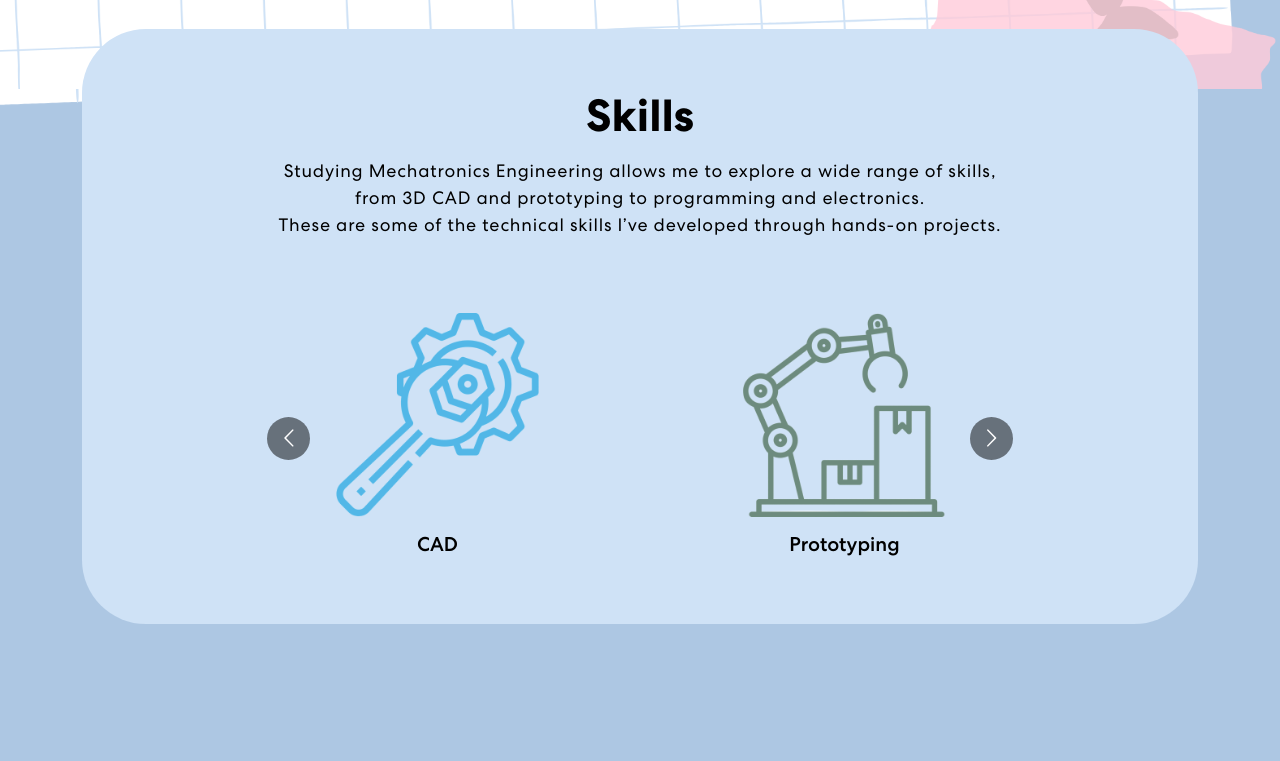
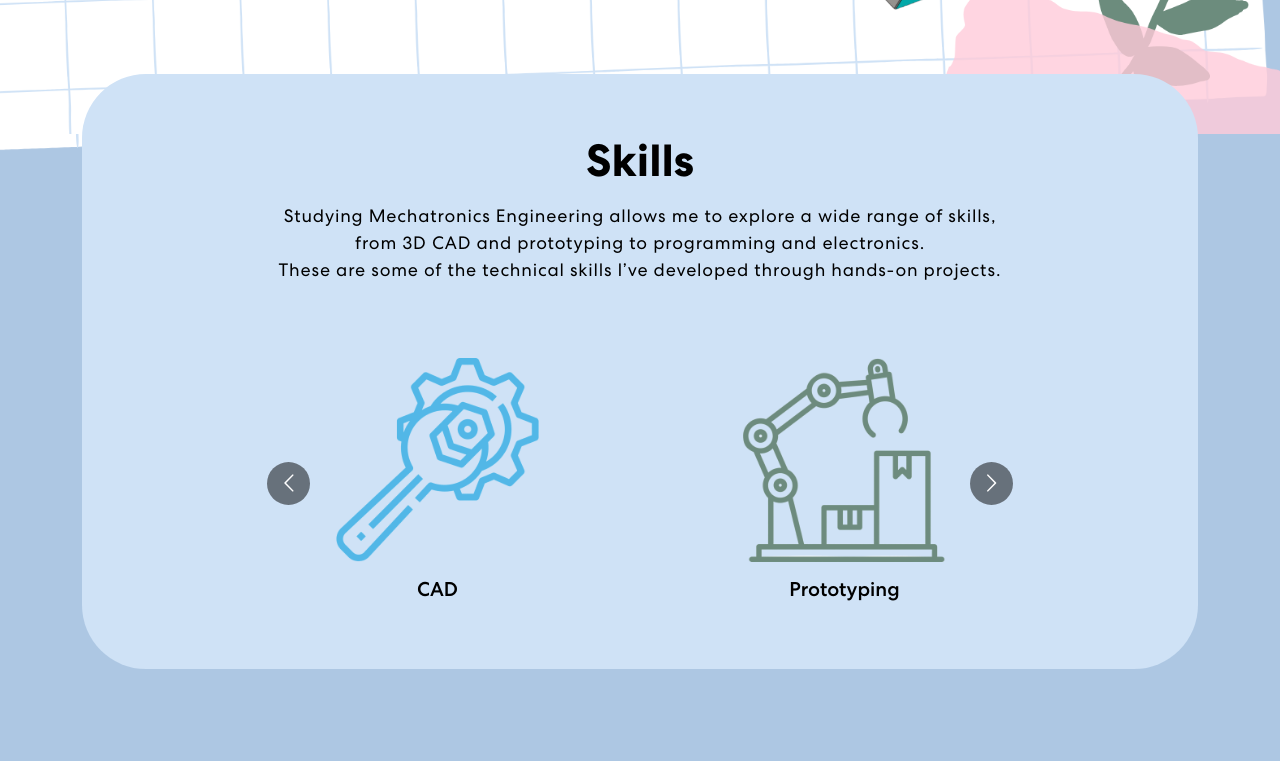
Before and after one commit to shuoqiu-autumn-sun/PortfolioWebsite, a React (Create React App) app: page / in a window 1280 px wide. Shown: the part 677-1438 px from the top of the page. Built offline with nearby package versions, Linux system fonts and the light colour scheme.

Commit message:
update images

```diff
--- a/package.json
+++ b/package.json
@@ -1,6 +1,6 @@
 {
   "name": "personal-portfolio",
-  "homepage": "https://shuoqiu-autumn-sun.github.io/P2",
+  "homepage": "https://shuoqiu-autumn-sun.github.io/PortfolioWebsite",
   "version": "0.1.0",
   "private": true,
   "dependencies": {
--- a/src/components/Skills.js
+++ b/src/components/Skills.js
@@ -6,7 +6,6 @@ import Carousel from 'react-multi-carousel';
 import 'react-multi-carousel/lib/styles.css';
 import arrow1 from "../assets/img/arrow1.svg";
 import arrow2 from "../assets/img/arrow2.svg";
-import skillsBG from "../assets/img/Skills_BG.png"
 
 export const Skills = () => {
   const responsive = {
@@ -59,7 +58,6 @@ export const Skills = () => {
                 </div>
             </div>
         </div>
-        <img className="background-image-left" src={skillsBG} alt="Image" />
     </section>
   )
 }
```
Also changed, not shown: src/assets/img/FrontPageCombo.png, src/assets/img/fpc.png (added).
